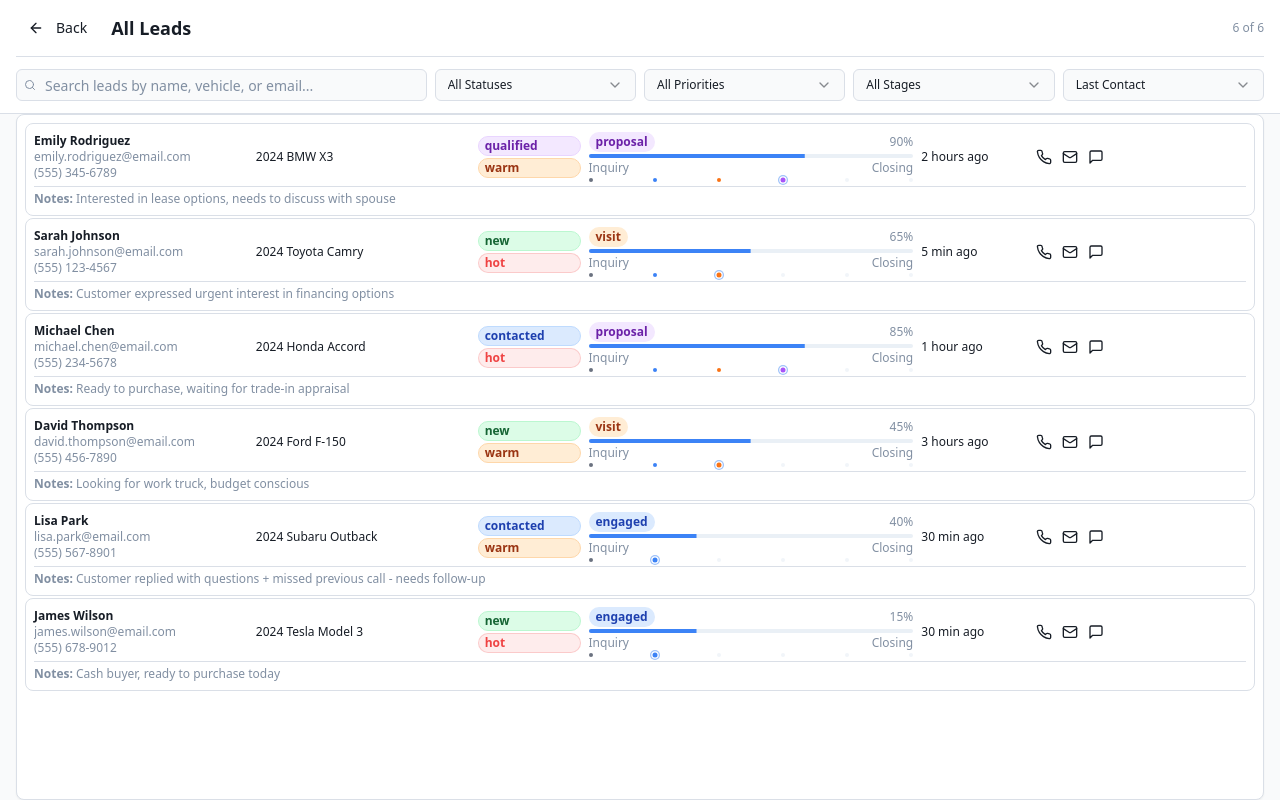
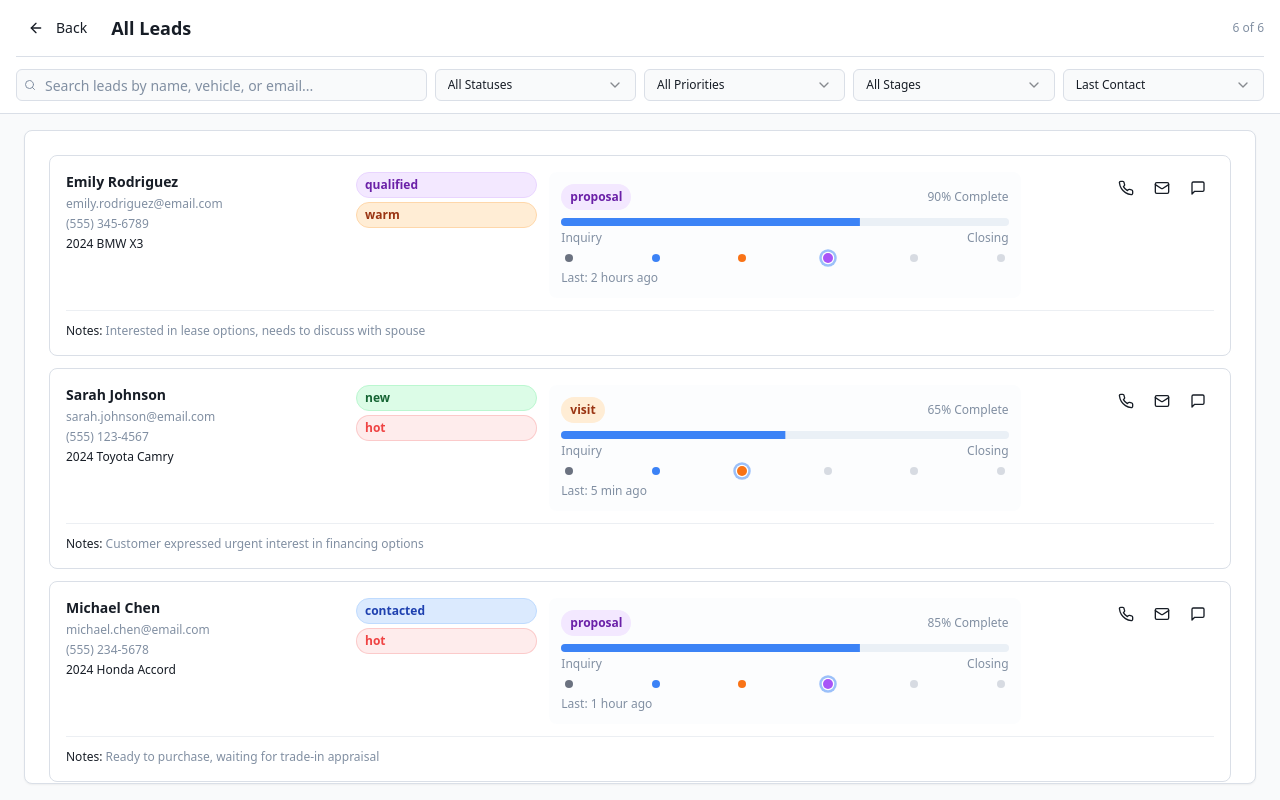
Before and after one commit to samsvendsen8/dealership-flow-13, a React (Vite) app: page /leads in a window 1280 px wide. Built offline with nearby package versions, Linux system fonts and the light colour scheme.

Commit message:
Refactor All Leads section

```diff
--- a/src/pages/LeadsList.tsx
+++ b/src/pages/LeadsList.tsx
@@ -325,60 +325,74 @@ const LeadsList = () => {
 
       {/* Main Content - Flex Fill */}
       <div className="flex-1 overflow-hidden">
-        <div className="container mx-auto px-4 h-full flex flex-col">
+        <div className="container mx-auto px-6 py-4 h-full flex flex-col">
 
           {/* Leads Table - Flex Fill */}
           <Card className="flex-1 overflow-hidden">
-            <CardContent className="p-0 flex-1 overflow-hidden">
+            <CardContent className="p-4 flex-1 overflow-hidden">
               <ScrollArea className="h-full">
-                <div className="space-y-0.5 p-2">
-                  {filteredAndSortedLeads.map((lead) => (
+                <div className="space-y-3 p-2">
+                  {filteredAndSortedLeads.map((lead) => {
+                    // Get current work plan task for this lead
+                    const getCurrentWorkPlanTask = () => {
+                      if (!lead.workPlan) return null;
+                      const incompleteTasks = lead.workPlan.filter(task =>
+                        task.journeyStage === lead.journeyStage &&
+                        !['completed', 'not_needed'].includes(task.status)
+                      );
+                      return incompleteTasks.find(task => task.status === 'pending') ||
+                             incompleteTasks.find(task => task.status === 'scheduled') ||
+                             null;
+                    };
+
+                    const currentWorkPlanTask = getCurrentWorkPlanTask();
+
+                    return (
                     <div
                       key={lead.id}
-                      className="border rounded-lg p-2 hover:bg-muted/50 transition-colors animate-fade-in"
+                      className="border rounded-lg p-4 hover:bg-muted/50 transition-colors animate-fade-in bg-card"
                     >
-                      <div className="grid grid-cols-1 lg:grid-cols-11 gap-2 items-center">
+                      <div className="grid grid-cols-1 lg:grid-cols-12 gap-3 items-start">
                         {/* Lead Info */}
-                        <div className="lg:col-span-2">
-                          <h3 className="font-semibold text-xs text-foreground">{lead.name}</h3>
-                          <p className="text-xs text-muted-foreground truncate">{lead.email}</p>
-                          <p className="text-xs text-muted-foreground">{lead.phone}</p>
-                        </div>
-
-                        {/* Vehicle */}
-                        <div className="lg:col-span-2">
-                          <p className="font-medium text-xs text-foreground truncate">{lead.vehicle}</p>
+                        <div className="lg:col-span-3">
+                          <div className="space-y-1">
+                            <h3 className="font-semibold text-sm text-foreground">{lead.name}</h3>
+                            <p className="text-xs text-muted-foreground truncate">{lead.email}</p>
+                            <p className="text-xs text-muted-foreground">{lead.phone}</p>
+                            <p className="text-xs font-medium text-foreground truncate">{lead.vehicle}</p>
+                          </div>
                         </div>
 
                         {/* Status & Priority */}
-                        <div className="lg:col-span-1">
-                          <div className="flex flex-col gap-0.5">
-                            <Badge className={`${statusColors[lead.status] || 'bg-gray-100 text-gray-800'} text-xs px-1.5 py-0.5 h-5`}>
+                        <div className="lg:col-span-2">
+                          <div className="flex flex-col gap-1">
+                            <Badge className={`${statusColors[lead.status] || 'bg-gray-100 text-gray-800'} text-xs px-2 py-1`}>
                               {lead.status}
                             </Badge>
-                            <Badge className={`${priorityColors[lead.priority]} text-xs px-1.5 py-0.5 h-5`}>
+                            <Badge className={`${priorityColors[lead.priority]} text-xs px-2 py-1`}>
                               {lead.priority}
                             </Badge>
                           </div>
                         </div>
 
-                        {/* Journey Stage with Visual Progress */}
-                        <div className="lg:col-span-3">
-                          <div className="space-y-0.5">
+                        {/* Enhanced Journey Progress with WorkPlan */}
+                        <div className="lg:col-span-5">
+                          <div className="space-y-2 p-3 bg-muted/20 rounded-lg">
+                            {/* Journey Stage Header */}
                             <div className="flex items-center justify-between">
-                              <Badge className={`${journeyStageColors[lead.journeyStage] || 'bg-gray-100 text-gray-800'} text-xs px-1.5 py-0.5 h-5`}>
+                              <Badge className={`${journeyStageColors[lead.journeyStage] || 'bg-gray-100 text-gray-800'} text-xs px-2 py-1`}>
                                 {lead.journeyStage?.replace('_', ' ')}
                               </Badge>
-                              <span className="text-xs text-muted-foreground">
-                                {lead.stageProgress}%
+                              <span className="text-xs text-muted-foreground font-medium">
+                                {lead.stageProgress}% Complete
                               </span>
                             </div>
 
-                            {/* Journey Progress Bar */}
-                            <div className="space-y-0.5">
+                            {/* Journey Progress Bar with Enhanced Styling */}
+                            <div className="space-y-1">
                               <Progress
                                 value={getJourneyProgress(lead.journeyStage)}
-                                className="h-1"
+                                className="h-2"
                               />
                               <div className="flex justify-between text-xs text-muted-foreground">
                                 <span>Inquiry</span>
@@ -386,8 +400,8 @@ const LeadsList = () => {
                               </div>
                             </div>
 
-                            {/* Journey Stage Dots */}
-                            <div className="flex items-center justify-between">
+                            {/* Journey Stage Dots with Better Spacing */}
+                            <div className="flex items-center justify-between px-1">
                               {journeyStages.map((stage, index) => {
                                 const currentStageIndex = journeyStages.findIndex(s => s.key === lead.journeyStage);
                                 const isCompleted = index <= currentStageIndex;
@@ -397,35 +411,49 @@ const LeadsList = () => {
                                   <div
                                     key={stage.key}
                                     className={cn(
-                                      "w-1 h-1 rounded-full transition-all duration-300",
+                                      "w-2 h-2 rounded-full transition-all duration-300",
                                       isCompleted
                                         ? stage.color
-                                        : "bg-muted",
-                                      isCurrent && "ring-1 ring-offset-1 ring-primary/50 scale-125"
+                                        : "bg-muted-foreground/30",
+                                      isCurrent && "ring-2 ring-offset-1 ring-primary/50 scale-125"
                                     )}
                                     title={stage.label}
                                   />
                                 );
                               })}
                             </div>
+
+                            {/* WorkPlan Integration */}
+                            {currentWorkPlanTask && (
+                              <div className="mt-2 pt-2 border-t border-border/50">
+                                <div className="flex items-center justify-between">
+                                  <span className="text-xs font-medium text-primary">Next Action:</span>
+                                  <Badge variant="outline" className="text-xs">
+                                    {currentWorkPlanTask.dueDate}
+                                  </Badge>
+                                </div>
+                                <p className="text-xs text-muted-foreground mt-1 truncate">
+                                  {currentWorkPlanTask.title}
+                                </p>
+                              </div>
+                            )}
+
+                            {/* Last Activity */}
+                            <div className="text-xs text-muted-foreground">
+                              Last: {formatLastContact(lead.lastActivity)}
+                            </div>
                           </div>
                         </div>
 
-                        {/* Last Contact */}
-                        <div className="lg:col-span-1">
-                          <p className="text-xs font-medium text-foreground">
-                            {formatLastContact(lead.lastActivity)}
-                          </p>
-                        </div>
-
                         {/* Actions */}
-                        <div className="lg:col-span-1">
-                          <div className="flex gap-0.5">
+                        <div className="lg:col-span-2">
+                          <div className="flex gap-1 justify-end">
                             <Button
                               size="sm"
                               variant="ghost"
                               onClick={() => handleContact(lead.id, 'phone')}
-                              className="h-6 w-6 p-0"
+                              className="h-8 w-8 p-0"
+                              title="Call Lead"
                             >
                               <Phone className="h-3 w-3" />
                             </Button>
@@ -433,7 +461,8 @@ const LeadsList = () => {
                               size="sm"
                               variant="ghost"
                               onClick={() => handleContact(lead.id, 'email')}
-                              className="h-6 w-6 p-0"
+                              className="h-8 w-8 p-0"
+                              title="Email Lead"
                             >
                               <Mail className="h-3 w-3" />
                             </Button>
@@ -441,7 +470,8 @@ const LeadsList = () => {
                               size="sm"
                               variant="ghost"
                               onClick={() => handleContact(lead.id, 'text')}
-                              className="h-6 w-6 p-0"
+                              className="h-8 w-8 p-0"
+                              title="Text Lead"
                             >
                               <MessageSquare className="h-3 w-3" />
                             </Button>
@@ -449,16 +479,17 @@ const LeadsList = () => {
                         </div>
                       </div>
 
-                      {/* Notes - Compact */}
+                      {/* Notes - Enhanced Styling */}
                       {lead.notes && (
-                        <div className="mt-1 pt-1 border-t">
+                        <div className="mt-3 pt-3 border-t border-border/50">
                           <p className="text-xs text-muted-foreground">
-                            <strong>Notes:</strong> {lead.notes}
+                            <span className="font-medium text-foreground">Notes:</span> {lead.notes}
                           </p>
                         </div>
                       )}
                     </div>
-                  ))}
+                    );
+                  })}
 
                   {filteredAndSortedLeads.length === 0 && (
                     <div className="text-center py-6">
```
